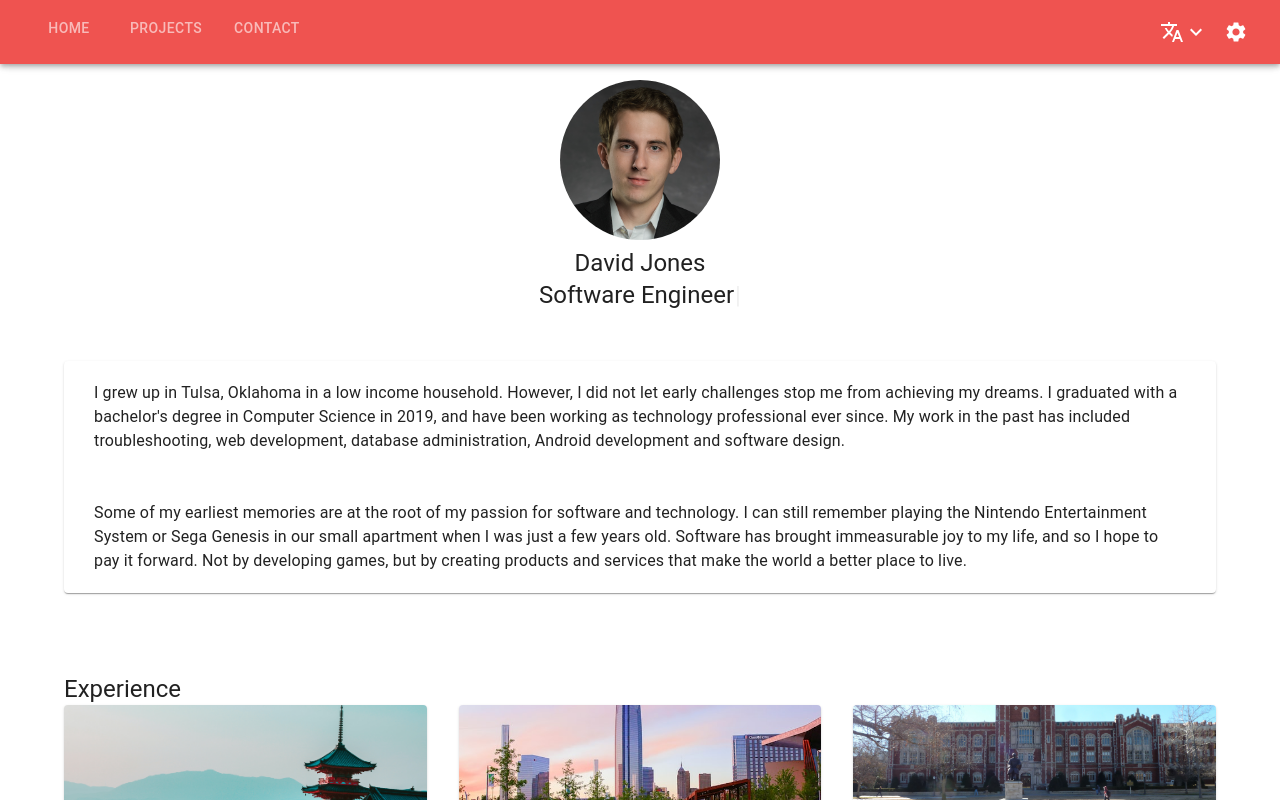
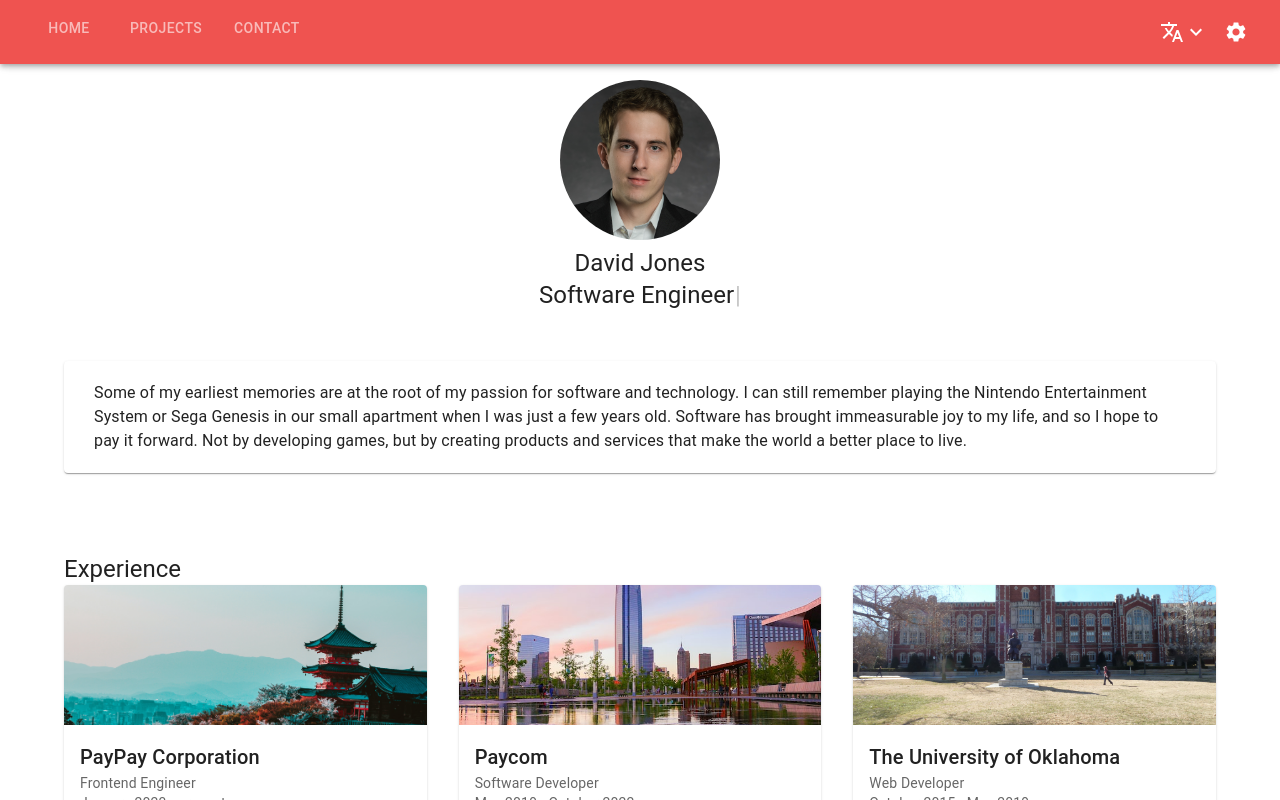
Before and after one commit to david-allan-jones/personal-website, a React (Create React App) app: page / in a window 1280 px wide. Shown: the top 800 px of the page. Built offline with nearby package versions, Linux system fonts and the light colour scheme.

Commit message:
Remove first aboutMe section.

```diff
--- a/src/Home/Introduction/Introduction.jsx
+++ b/src/Home/Introduction/Introduction.jsx
@@ -44,8 +44,6 @@ export default function Introduction() {
             </Typography>
             <Paper style={{ marginTop: '50px', padding: '20px 30px 20px 30px' }}>
                 <Typography variant='body1'>{i18next.t('introduction.aboutMe1')}</Typography>
-                <br></br><br></br>
-                <Typography variant='body1'>{i18next.t('introduction.aboutMe2')}</Typography>
             </Paper>
         </React.Fragment>
     )
--- a/src/i18n/strings/en.json
+++ b/src/i18n/strings/en.json
@@ -67,8 +67,7 @@
             "softwareEngineer": "Software Engineer"
         },
         "name": "David Jones",
-        "aboutMe1": "I grew up in Tulsa, Oklahoma in a low income household. However, I did not let early challenges stop me from achieving my dreams. I graduated with a bachelor's degree in Computer Science in 2019, and have been working as technology professional ever since. My work in the past has included troubleshooting, web development, database administration, Android development and software design.",
-        "aboutMe2": "Some of my earliest memories are at the root of my passion for software and technology. I can still remember playing the Nintendo Entertainment System or Sega Genesis in our small apartment when I was just a few years old. Software has brought immeasurable joy to my life, and so I hope to pay it forward. Not by developing games, but by creating products and services that make the world a better place to live."
+        "aboutMe1": "Some of my earliest memories are at the root of my passion for software and technology. I can still remember playing the Nintendo Entertainment System or Sega Genesis in our small apartment when I was just a few years old. Software has brought immeasurable joy to my life, and so I hope to pay it forward. Not by developing games, but by creating products and services that make the world a better place to live."
     },
     "languages": {
         "en": "English",
--- a/src/i18n/strings/ja.json
+++ b/src/i18n/strings/ja.json
@@ -67,8 +67,7 @@
             "softwareEngineer": "ソフトウェアエンジニア"
         },
         "name": "ジョーンズ・デイビッド",
-        "aboutMe1": "私はオクラホマのタルサという町の裕福ではない家庭で育ちました。しかしながら、そのような困難な状況下でも自分の夢を叶えることを諦めませんでした。2019年にコンピューターサイエンスの学士号を取得し、それ以降IT関係のプロフェッショナルとして働いてきました。過去にはトラブル対応やウェブ開発、データベース管理、Android開発、ソフトウェアデザインなどを行ってきました。",
-        "aboutMe2": "私のソフトウェアやテクノロジーへの情熱の起源となったのは幼い頃の体験でした。幼い頃にファミコンやメガドライブで遊んだ記憶が今でも強く印象に残っています。ソフトウェアは私の人生に計り知れない喜びを与えてくれたので、恩返しをしたいと思っています。ゲームを開発するわけではありませんが、世界をより豊かにするような製品やサービスを作りたいと思っています。"
+        "aboutMe1": "私のソフトウェアやテクノロジーへの情熱の起源となったのは幼い頃の体験でした。幼い頃にファミコンやメガドライブで遊んだ記憶が今でも強く印象に残っています。ソフトウェアは私の人生に計り知れない喜びを与えてくれたので、恩返しをしたいと思っています。ゲームを開発するわけではありませんが、世界をより豊かにするような製品やサービスを作りたいと思っています。"
     },
     "languages": {
         "en": "English",
```
